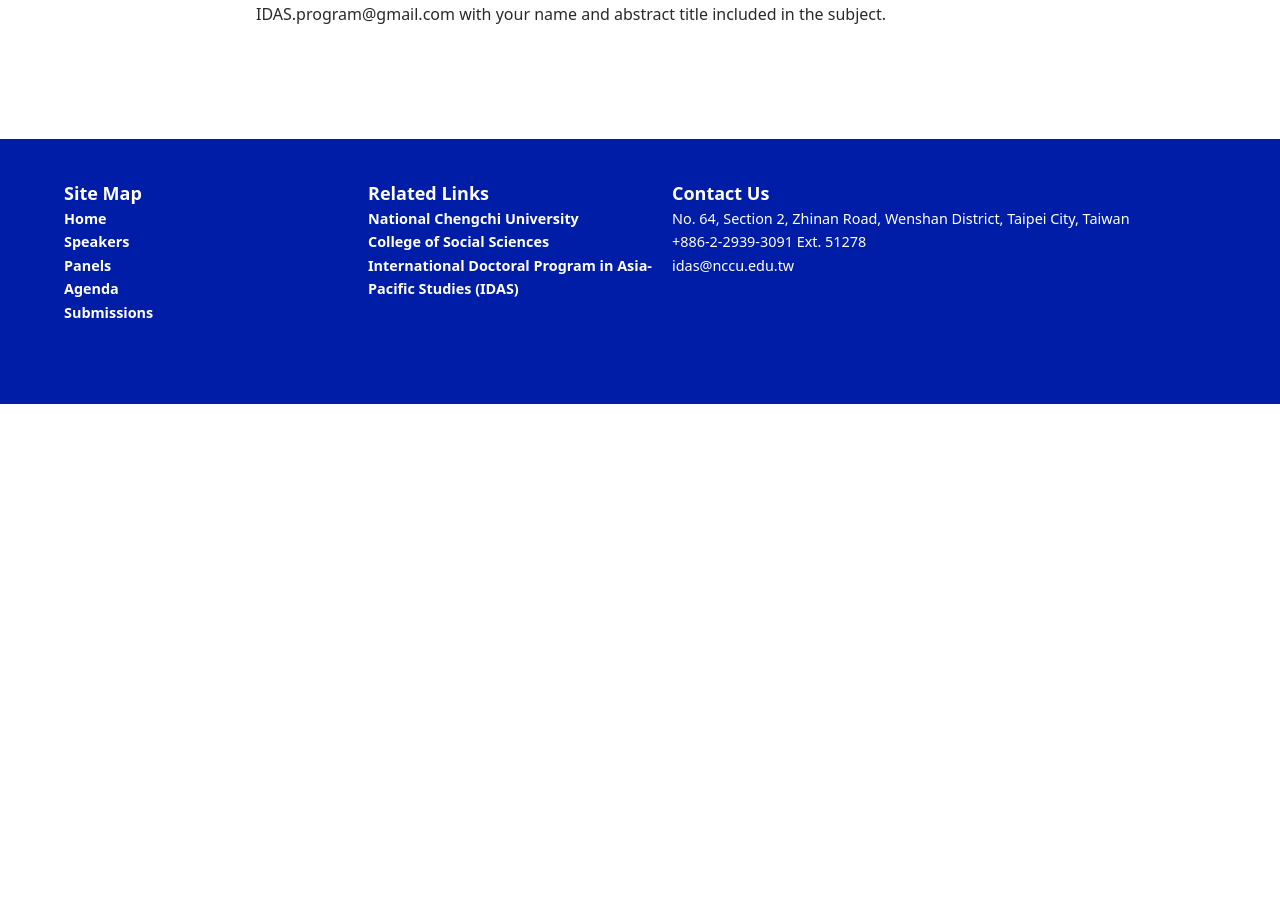
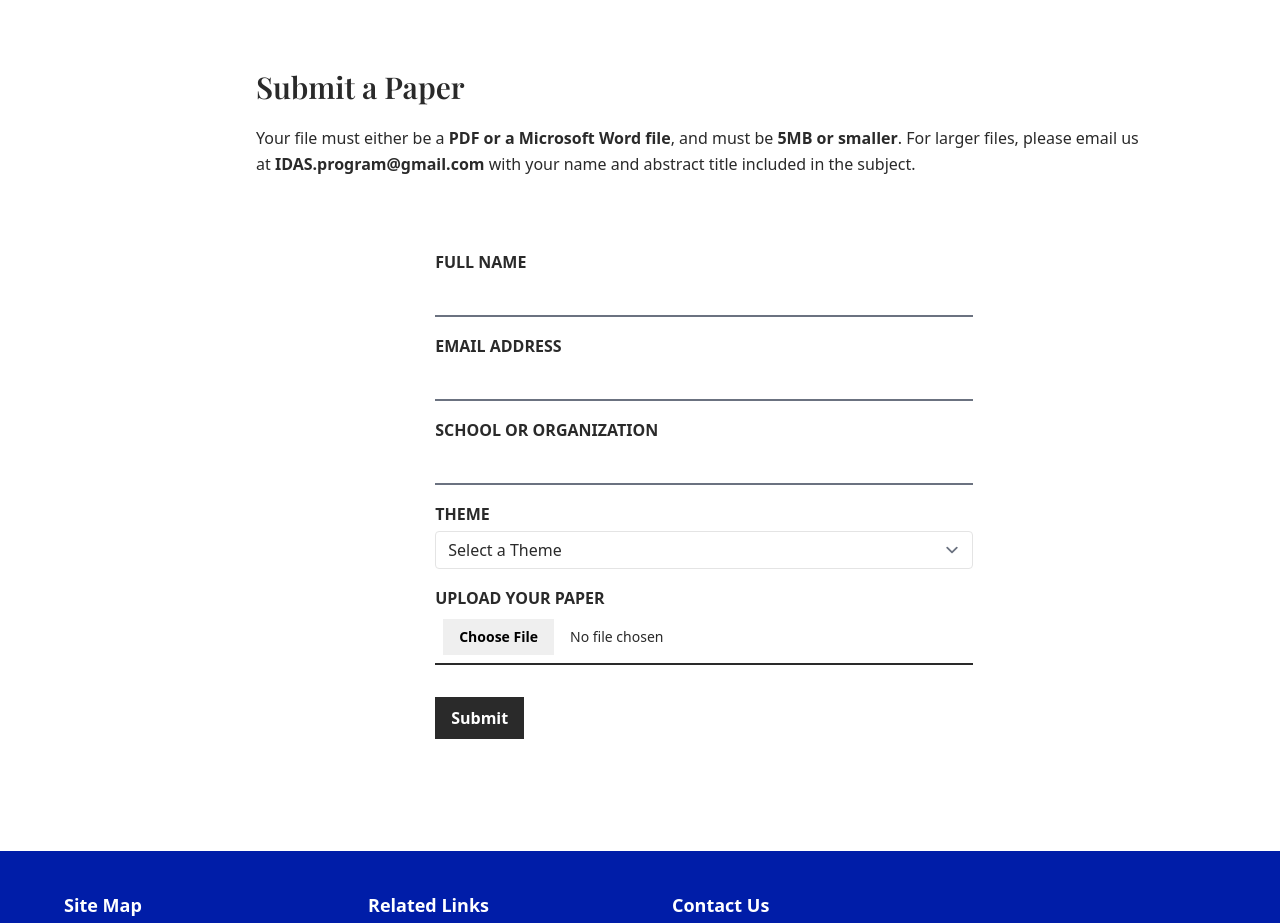
Before and after one commit to msunji/idas-conf, a Next.js app: page /submissions in a window 1280 px wide. Shown: the part 1129-2052 px from the top of the page. Before the commit the page ends 1533 px from the top, so only its background shows below. Built offline with nearby package versions, Linux system fonts and the light colour scheme.

Commit message:
Add submission form
- Use RHF for forms
- Client side validation works out for fields
- Form inputs reset on submission if no errors

```diff
--- a/pages/submissions.js
+++ b/pages/submissions.js
@@ -1,6 +1,19 @@
+import { useForm } from 'react-hook-form';
+import { yupResolver } from '@hookform/resolvers/yup';
+import { string, object, mixed } from 'yup';
+import FormError from '../components/form/FormError';
+import FormSuccess from '../components/form/FormSuccess';
 import PageContent from '../components/layout/PageContent';
 import PageHeader from '../components/layout/PageHeader';
 import Spacer from '../components/layout/Spacer';
+
+const themes = [
+  'Democracy and Governance Innovation',
+  'Regional Economic Integration',
+  'Social and Cultural Flows',
+  'Globalization and Civil Society',
+  'Regional Powers and Security',
+];
 
 const Highlight = ({ children }) => {
   return (
@@ -11,6 +24,34 @@ const Highlight = ({ children }) => {
 };
 
 const Submissions = () => {
+  const schema = object({
+    fullName: string().required('Please enter your full name'),
+    email: string()
+      .email('Please enter a valid email address')
+      .required('Please enter a valid email address'),
+    org: string(),
+    select: mixed('Please select a theme')
+      .required('Please select a theme')
+      .oneOf(themes, 'Please select a theme'),
+    file: mixed()
+      .test('required', 'Please provide a file', (value) => {
+        return value && value.length;
+      })
+      .test('fileSize', 'The file is too large', (value, context) => {
+        return value && value[0] && value[0].size <= 5242880;
+      }),
+  }).required();
+
+  const {
+    register,
+    handleSubmit,
+    reset,
+    formState: { errors, isSubmitSuccessful },
+  } = useForm({ resolver: yupResolver(schema) });
+  const onSubmit = (data) => {
+    console.log(data);
+    reset();
+  };
   return (
     <>
       <PageHeader pageTitle="Submissions">
@@ -18,15 +59,14 @@ const Submissions = () => {
         year&apos;s conference.
       </PageHeader>
       <PageContent>
-        <div>
         <div className="content">
           <h2>Information</h2>
           <p>
             A document containing an abstract (1,000 words max) and a brief
             biography (100 words) should be submitted before{' '}
-              <strong>September 21, 2018*</strong>. Decisions for accepted
-              papers will be made based on academic merit after a thorough
-              double-blind review process.
+            <strong>September 21, 2018*</strong>. Decisions for accepted papers
+            will be made based on academic merit after a thorough double-blind
+            review process.
           </p>
           <p>
             Acceptance notifications will be sent out before{' '}
@@ -34,25 +74,129 @@ const Submissions = () => {
             should be sent no later than <strong>November 9, 2018**</strong>
           </p>
           <Highlight>
-              * Papers need to be submitted before September 21 17:00 GMT+8{' '}
-              <br />
-              ** Full papers need to be sent no later than November 9 17:00
-              GMT+8
+            * Papers need to be submitted before September 21 17:00 GMT+8 <br />
+            ** Full papers need to be sent no later than November 9 17:00 GMT+8
           </Highlight>
           <Spacer />
           <h2>Topics Covered</h2>
           <p>
-              In line with this year&apos;s theme, we welcome papers and
-              abstracts that fall under any of the themes stated below.
+            In line with this year&apos;s theme, we welcome papers and abstracts
+            that fall under any of the themes stated below.
           </p>
+          <ol className="ml-4">
+            {themes.map((theme) => (
+              <li key={theme}>
+                <span className="mr-2 text-magenta">—</span> {theme}
+              </li>
+            ))}
+          </ol>
           <Spacer />
           <h2>Submit a Paper</h2>
           <p>
-              Your file must either be a PDF or a Microsoft Word file, and must
-              be 5MB or smaller. For larger files, please email us at
-              IDAS.program@gmail.com with your name and abstract title included
-              in the subject.
+            Your file must either be a{' '}
+            <strong>PDF or a Microsoft Word file</strong>, and must be{' '}
+            <strong>5MB or smaller</strong>. For larger files, please email us
+            at <strong>IDAS.program@gmail.com</strong> with your name and
+            abstract title included in the subject.
           </p>
+          <Spacer />
+          <div className="w-full tablet:w-3/5 tablet:max-w-2/4 tablet:mx-auto">
+            <form onSubmit={handleSubmit(onSubmit)}>
+              <div className="mb-8">
+                <label className="block mb-4">
+                  <span className="uppercase font-semibold">Full Name</span>
+                  <input
+                    type="text"
+                    className="mt-0 block w-full px-2 border-0 border-b-2 border-gray focus:ring-0 focus:border-yellow"
+                    {...register('fullName')}
+                  />
+                  {errors.fullName?.message && (
+                    <FormError>{errors.fullName?.message}</FormError>
+                  )}
+                </label>
+                <label className="block mb-4">
+                  <span className="uppercase font-semibold">Email Address</span>
+                  <input
+                    type="text"
+                    className="mt-0 block w-full px-2 border-0 border-b-2 border-gray focus:ring-0 focus:border-yellow"
+                    {...register('email')}
+                  />
+                  {errors.email?.message && (
+                    <FormError>{errors.email?.message}</FormError>
+                  )}
+                </label>
+                <label className="block mb-4">
+                  <span className="uppercase font-semibold">
+                    School or Organization
+                  </span>
+                  <input
+                    type="text"
+                    className="mt-0 block w-full px-2 border-0 border-b-2 border-gray focus:ring-0 focus:border-yellow"
+                    {...register('org')}
+                  />
+                </label>
+                <label className="block mb-4">
+                  <span className="uppercase font-semibold">Theme</span>
+                  <select
+                    {...register('select')}
+                    className="form-select appearance-none
+                                block
+                                w-full
+                                px-3
+                                py-1.5
+                                text-base
+                                font-normal
+                                text-gray-700
+                                bg-white bg-clip-padding bg-no-repeat
+                                border border-solid border-grey
+                                rounded
+                                transition
+                                ease-in-out
+                                mt-1
+                                focus:bg-white focus:ring-yellow focus:border-yellow focus:outline-none"
+                  >
+                    <option selected>Select a Theme</option>
+
+                    {themes.map((theme) => (
+                      <option key={theme} value={theme}>
+                        {theme}
+                      </option>
+                    ))}
+                  </select>
+                  {errors.select?.message && (
+                    <FormError>{errors.select?.message}</FormError>
+                  )}
+                </label>
+                <label className="block mb-4">
+                  <span className="uppercase font-semibold">
+                    Upload your paper
+                  </span>
+                  <input
+                    type="file"
+                    accept="application/pdf,application/msword,
+                            application/vnd.openxmlformats-officedocument.wordprocessingml.document"
+                    className="mt-2 cursor-pointer block w-full text-sm text-gray-500 px-2 border-0 border-b-2 file:mr-4 file:mb-2 file:py-2 file:px-4 file:border-0 file:text-sm file:font-semibold file:bg-blue-50 file:text-blue-700 hover:file:bg-blue-100 focus:ring-0 focus:outline-none"
+                    {...register('file')}
+                  />
+                  {errors.file?.message && (
+                    <FormError>{errors.file?.message}</FormError>
+                  )}
+                </label>
+              </div>
+              <div className="flex items-center justify-between">
+                <button
+                  type="submit"
+                  className="font-semibold bg-blue300 text-white px-4 py-2 mr-4  hover:bg-yellow hover:text-blue300 focus:ring-0 focus:outline-yellow"
+                >
+                  Submit
+                </button>
+                <div>
+                  {isSubmitSuccessful && (
+                    <FormSuccess>Paper successfully submitted!</FormSuccess>
+                  )}
+                </div>
+              </div>
+            </form>
           </div>
         </div>
       </PageContent>
```
Lines whose indentation alone changed are shown as unchanged.
